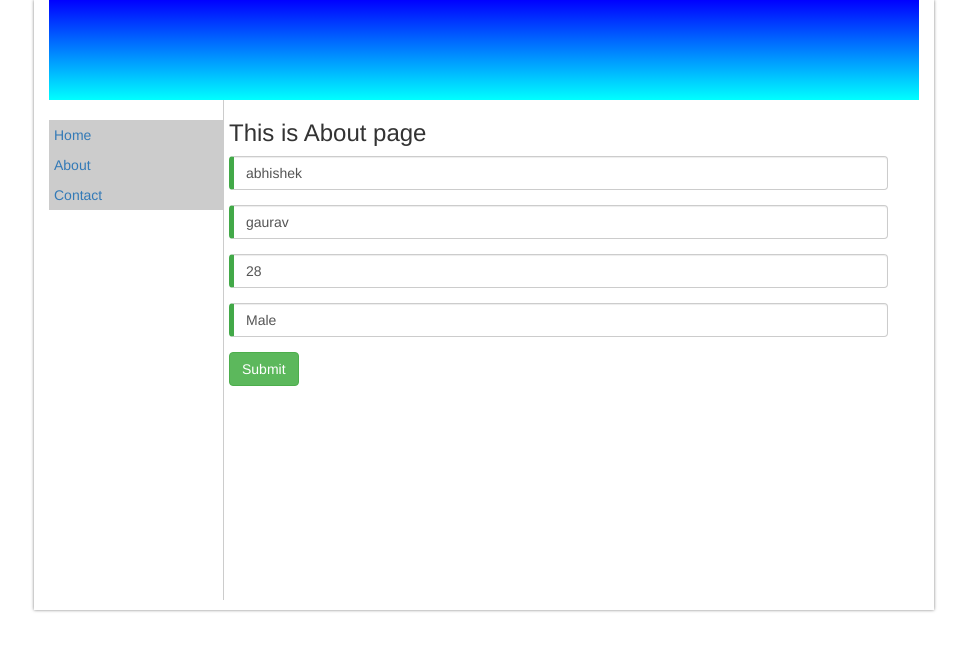
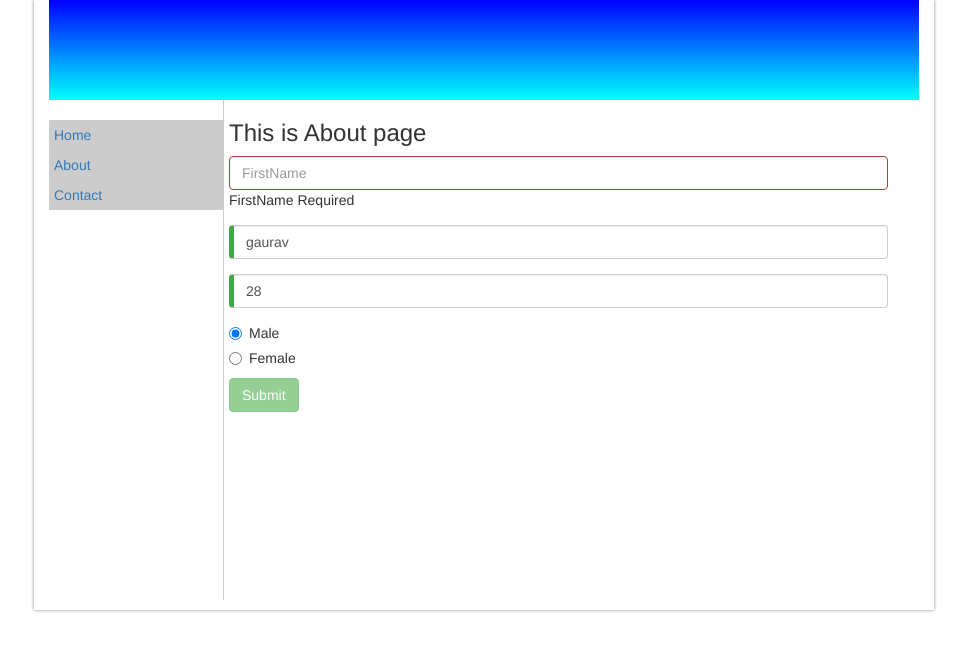
Before and after one commit to gauravabhi/angular2, an Angular app in the folder my-app/: page /about in a window 1280 px wide. Shown: the top 650 px of the page, without its empty margins (156-1123 px from the left). Built offline with nearby package versions, Linux system fonts and the light colour scheme.

Commit message:
update for angular form

```diff
--- a/my-app/src/about/about.component.html
+++ b/my-app/src/about/about.component.html
@@ -1,8 +1,9 @@
 <h3>This is About page</h3>
-<form  #aboutform="ngForm" (ngSubmit)="onSubmit()">
-     <div class="form-group"><input [(ngModel)]="modal.firstname" #firstname="ngModel" name="firstname" class="form-control" type="text"  placeholder="FirstName"></div>
-    <div class="form-group"><input [(ngModel)] ="modal.lastname" #lastname="ngModel" name="lastname" class="form-control" type="text"  placeholder="LastName"></div>
-    <div class="form-group"><input [(ngModel)]="modal.age" #age="ngModel" name="age" class="form-control" type="text"  placeholder="Age"></div>
-    <div class="form-group"><input [(ngModel)]="modal.gender" #gender="ngModel" name="gender" class="form-control" type="text"  placeholder="Gender"></div>
-    <button type="submit" class="btn btn-success" [disabled]="!aboutform.form.valid">Submit</button>
+<form  [formGroup]="aboutForm" (ngSubmit)="onSubmit(aboutForm.value)">
+     <div class="form-group" [ngClass]="{'has-error':!aboutForm.controls['firstname'].valid}"><input [formControl]="aboutForm.controls['firstname']" name="firstname" class="form-control" type="text"  placeholder="FirstName"><span *ngIf="!aboutForm.controls['firstname'].valid">FirstName Required</span></div>
+    <div class="form-group"><input [formControl] ="aboutForm.controls['lastname']"  name="lastname" class="form-control" type="text"  placeholder="LastName"></div>
+    <div class="form-group"><input [formControl]="aboutForm.controls['age']"  name="age" class="form-control" type="text"  placeholder="Age"></div>
+    <div class="radio"><label><input [formControl]="aboutForm.controls['gender']"  name="gender"  type="radio" value="Male" >Male</label></div>
+    <div class="radio"><label ><input [formControl]="aboutForm.controls['gender']"  name="gender"  type="radio" value="Female">Female</label></div>
+    <button type="submit" class="btn btn-success" [disabled]="!aboutForm.valid">Submit</button>
 </form>
--- a/my-app/src/about/about.component.ts
+++ b/my-app/src/about/about.component.ts
@@ -1,5 +1,6 @@
 import { Component, OnInit } from '@angular/core';
 import { Modal } from './about.modal';
+import {FormBuilder,FormGroup,Validators} from '@angular/forms';
 
 @Component({
 
@@ -9,13 +10,13 @@ import { Modal } from './about.modal';
 
 })
 
-export class AboutComponent implements OnInit{
+export class AboutComponent{
   public modal:any;
-   ngOnInit(){
-    this.modal=new Modal("abhishek","gaurav",28,"Male");
-
-   }
+  aboutForm:FormGroup;
+  constructor(fb:FormBuilder){
+    this.aboutForm=fb.group(new Modal([null,Validators.compose([Validators.required,Validators.minLength(8)])],"gaurav",28,"Male"));
+  }
   submitted = false;
 
-  onSubmit() { this.submitted = true; console.log(JSON.stringify(this.modal));}
+  onSubmit(value:any) { this.submitted = true; console.log(JSON.stringify(value));}
 }
--- a/my-app/src/about/about.modal.ts
+++ b/my-app/src/about/about.modal.ts
@@ -1,6 +1,6 @@
 export class Modal{
     constructor(
-        public firstname:string,
+        public firstname:any[],
         public lastname:string,
         public age:number,
         public gender:string
--- a/my-app/src/app/app.module.ts
+++ b/my-app/src/app/app.module.ts
@@ -1,6 +1,6 @@
 import { BrowserModule } from '@angular/platform-browser';
 import { NgModule } from '@angular/core';
-import { FormsModule } from '@angular/forms';
+import { FormsModule, ReactiveFormsModule } from '@angular/forms';
 import { HttpModule } from '@angular/http';
 
 import { AppComponent } from './app.component';
@@ -17,6 +17,7 @@ import { routing } from './app.routes';
   imports: [
     BrowserModule,
     FormsModule,
+    ReactiveFormsModule,
     HttpModule,
     routing
   ],
```
